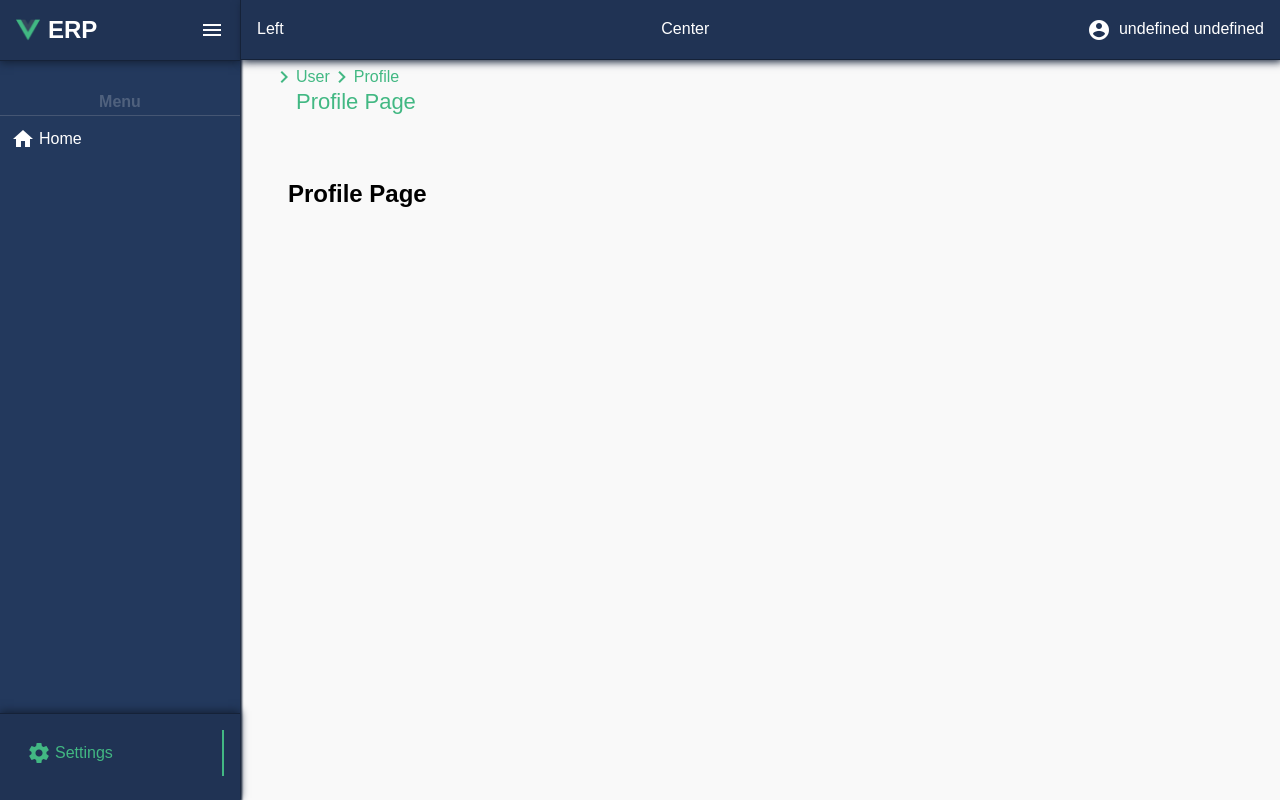
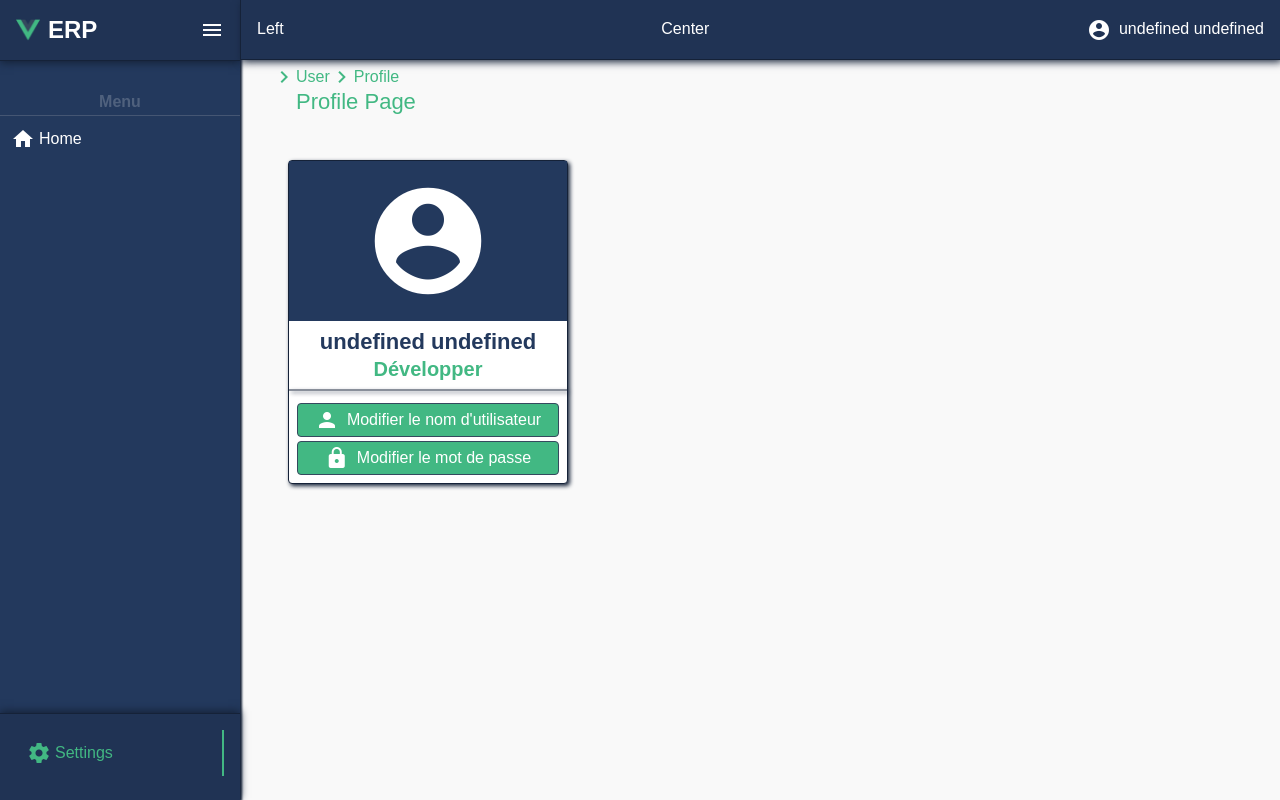
Before and after one commit to MMK-13/erp-front, a Vue app: page /profile in a window 1280 px wide. Built offline with nearby package versions, Linux system fonts and the light colour scheme; a web font is replaced by a local one.

Commit message:
Finalizing of user profile page and functions

```diff
--- /dev/null
+++ b/src/components/profile/UpdatePassword.vue
@@ -0,0 +1,100 @@
+<template>
+	<CardComponent>
+		<template #header>
+			Modifier le mot de passe
+		</template>
+		<template #body>
+			<InputField
+				name="new_password"
+				label="New password"
+				type="password"
+				placeholder="Veuillez saisir votre nouveau mot de passe"
+				v-model:value="new_password" />
+			<InputField
+				name="conf_password"
+				label="Confirm password"
+				type="password"
+				placeholder="Veuillez confirmer votre nouveau mot de passe"
+				v-model:value="conf_password" />
+			<InputField
+				name="password"
+				label="Current password"
+				type="password"
+				placeholder="Veuillez saisir votre mot de passe pour confirmer votre identité"
+				v-model:value="password" />
+		</template>
+		<template #footer>
+			<InputButton text="Enrégistrer" icon="save" classes="primary" @click="submit" />
+			<InputButton text="Annuler" icon="cancel" classes="primary" @click="cancel" />
+		</template>
+	</CardComponent>
+</template>
+
+<script>
+	import { mapGetters } from 'vuex'
+	import CardComponent from '@/components/forms/CardComponent'
+	import InputField from '@/components/forms/InputField'
+	import InputButton from '@/components/forms/InputButton'
+
+	export default {
+		name: 'UpdatePassword',
+		components: {
+			InputField,
+			InputButton,
+			CardComponent,
+		},
+		data() {
+			return {
+				password: '',
+				new_password: '',
+				conf_password: '',
+			}
+		},
+		methods: {
+			submit() {
+				if (!this.password || !this.new_password || !this.conf_password)
+					this.$emit('sent-message', {
+						type: 'warning',
+						text: 'Veuillez remplir tous les champs'
+					})
+				else if (this.new_password !== this.conf_password) {
+					this.$emit('sent-message', {
+						type: 'dangerous',
+						text: 'Votre nouveau mot de passe est différent du mot de passe de confirmation !'
+					})
+				} else {
+					fetch('http://erp.ru/user/change-password', {
+						method: 'POST',
+						body: JSON.stringify({
+							username: this.userData.username,
+							password: this.password,
+							new_password: this.new_password
+						})
+					}).then((response) => response.json())
+					.then((data) => {
+						if (data.verified) {
+							this.$emit('sent-message', {
+								type: 'done',
+								text: 'Le password a bien été modifié !'
+							})
+							this.cancel()
+						} else {
+							this.$emit('sent-message', {
+								type: 'dangerous',
+								text: 'Votre mot de passe est incorrect !'
+							})
+						}
+					})
+				}
+			},
+			cancel() {
+				this.$emit('sent-hide', {
+					show: false,
+				})
+			},
+		},
+		computed: {
+			...mapGetters(['userData']),
+		}
+	}
+</script>
--- /dev/null
+++ b/src/components/profile/UpdateUsername.vue
@@ -0,0 +1,97 @@
+<template>
+	<CardComponent>
+		<template #header>
+			Modifier le nom d'utilisateur
+		</template>
+		<template #body>
+			<InputField
+				name="username"
+				label="Username"
+				type="text"
+				placeholder="Veuillez saisir votre nouveau nom d'utilisateur"
+				v-model:value="username" />
+			<InputField
+				name="password"
+				label="Password"
+				type="password"
+				placeholder="Veuillez saisir votre mot de passe pour confirmer votre identité"
+				v-model:value="password" />
+		</template>
+		<template #footer>
+			<InputButton text="Enrégistrer" icon="save" classes="primary" @click="submit" />
+			<InputButton text="Annuler" icon="cancel" classes="primary" @click="cancel" />
+		</template>
+	</CardComponent>
+</template>
+
+<script>
+	import { mapGetters, mapActions } from 'vuex'
+	import CardComponent from '@/components/forms/CardComponent'
+	import InputField from '@/components/forms/InputField'
+	import InputButton from '@/components/forms/InputButton'
+
+	export default {
+		name: 'UpdateUsername',
+		components: {
+			InputField,
+			InputButton,
+			CardComponent,
+		},
+		data() {
+			return {
+				username: '',
+				password: '',
+			}
+		},
+		methods: {
+			...mapActions(['setUsername']),
+			submit() {
+				if (!this.username || !this.password) {
+					this.$emit('sent-message', {
+						type: 'warning',
+						text: 'Veuillez remplir tous les champs'
+					})
+					return false
+				}
+				fetch('http://erp.ru/user/change-username', {
+					method: 'POST',
+					body: JSON.stringify({
+						username: this.userData.username,
+						password: this.password,
+						new_username: this.username,
+					})
+				}).then((response) => response.json())
+				.then((data) => {
+					if (data.verified) {
+						this.$emit('sent-message', {
+							type: 'done',
+							text: 'Le username a bien été modifié !'
+						})
+						this.setUsername(this.username)
+						this.cancel()
+					} else {
+						this.$emit('sent-message', {
+							type: 'dangerous',
+							text: 'Votre mot de passe est incorrect !'
+						})
+					}
+				})
+				.catch((error) => {
+					this.$emit('sent-message', {
+						type: 'dangerous',
+						text: 'Impossible de se connecter !'
+					})
+					console.log(error)
+				})
+			},
+			cancel() {
+				this.$emit('sent-hide', {
+					show: false,
+				})
+			},
+		},
+		computed: {
+			...mapGetters(['userData']),
+		}
+	}
+</script>
--- /dev/null
+++ b/src/components/profile/UserCardInfo.vue
@@ -0,0 +1,107 @@
+<template>
+	<div class="card">
+		<div class="card__image">
+			<i class="material-icons">account_circle</i>
+		</div>
+		<div class="card__info">
+			<div class="card__info-fullname">
+				{{ fullname }}
+			</div>
+			<div class="card__info-jobs">
+				Développer
+			</div>
+		</div>
+		<div class="divider"></div>
+		<div class="card__action">
+			<InputButton text="Modifier le nom d'utilisateur" icon="person" classes="primary block" @click="updateUsername" />
+			<InputButton text="Modifier le mot de passe" icon="lock" classes="primary block" @click="updatePassword" />
+		</div>
+	</div>
+</template>
+
+<script>
+	import { mapGetters } from 'vuex'
+	import InputButton from '@/components/forms/InputButton'
+
+	export default {
+		name: 'UserCardInfo',
+		components: {
+			InputButton,
+		},
+		computed: {
+			...mapGetters(['userData']),
+			fullname() {
+				return this.userData.firstname + ' ' + this.userData.lastname
+			},
+		},
+		methods: {
+			updateUsername() {
+				this.$emit('sent-update-username', {
+					show: true,
+				})
+			},
+			updatePassword() {
+				this.$emit('sent-update-password', {
+					show: true,
+				})
+			},
+		},
+	}
+</script>
+
+<style scoped>
+	.card {
+		flex-direction: column;
+		align-items: center;
+		gap: 16px;
+		border: 1px solid #152238;
+		border-radius: 4px;
+		background-color: #FFF;
+		box-shadow: 2px 2px 4px #152238;
+		height: fit-content;
+	}
+	.card__image {
+		display: flex;
+		align-items: center;
+		justify-content: center;
+		width: 100%;
+		height: 160px;
+		background-color: #23395D;
+	}
+	.card__image i {
+		font-size: 128px;
+		color: #FFF;
+	}
+	.card__info {
+		display: flex;
+		flex-direction: column;
+		gap: 4px;
+		padding: 8px 16px;
+	}
+	.card__info-fullname {
+		text-align: center;
+		font-size: 22px;
+		font-weight: 600;
+		color: #23395D;
+	}
+	.card__info-jobs {
+		text-align: center;
+		font-size: 20px;
+		font-weight: 600;
+		color: #42B883;
+	}
+	.divider {
+		border-bottom: 2px solid #152238;
+		opacity: .5;
+		box-shadow: 2px 2px 4px #152238;
+		margin-bottom: 4px;
+	}
+	.card__action {
+		display: flex;
+		flex-direction: column;
+		justify-content: space-around;
+		align-items: center;
+		gap: 4px;
+		padding: 8px;
+	}
+</style>
--- a/src/views/ProfileView.vue
+++ b/src/views/ProfileView.vue
@@ -1,20 +1,88 @@
 <template>
 	<LayoutContainer address="User/Profile" title="Profile Page">
-		<h2>Profile Page</h2>
+		<div class="profile-container">
+			<UserCardInfo
+				@sent-update-username="setUpdateUsername"
+				@sent-update-password="setUpdatePassword" />
+			<SlideUp>
+				<UpdateUsername
+					v-if="showUpdateUsername"
+					@sent-hide="setUpdateUsername"
+					@sent-message="setAlertMessage"
+					class="change" key="0" />
+			</SlideUp>
+			<SlideUp>
+				<UpdatePassword
+					v-if="showUpdatePassword"
+					@sent-hide="setUpdatePassword"
+					@sent-message="setAlertMessage"
+					class="change" key="1" />
+			</SlideUp>
+		</div>
+		<AlertInfo :type="alert.type" :text="alert.text" v-model:show="alert.show" />
 	</LayoutContainer>
 </template>
 
 <script>
 	import LayoutContainer from '@/components/LayoutContainer'
+	import SlideUp from '@/components/transitions/SlideUp'
+	import UserCardInfo from '@/components/profile/UserCardInfo'
+	import UpdatePassword from '@/components/profile/UpdatePassword'
+	import UpdateUsername from '@/components/profile/UpdateUsername'
+	import AlertInfo from '@/components/forms/AlertInfo'
 
 	export default {
 		name: 'ProfileView',
 		components: {
 			LayoutContainer,
+			SlideUp,
+			UserCardInfo,
+			UpdatePassword,
+			UpdateUsername,
+			AlertInfo,
+		},
+		data() {
+			return {
+				alert: {
+					show: false,
+					text: '',
+					type: '',
+				},
+				showUpdateUsername: false,
+				showUpdatePassword: false,
+			}
+		},
+		methods: {
+			setAlertMessage(payload) {
+				this.alert = {
+					show: true,
+					type: payload.type,
+					text: payload.text
+				}
+			},
+			setUpdateUsername(payload) {
+				this.showUpdatePassword = false
+				setTimeout(() => {
+					this.showUpdateUsername = payload.show
+				}, 300)
+			},
+			setUpdatePassword(payload) {
+				this.showUpdateUsername = false
+				setTimeout(() => {
+					this.showUpdatePassword = payload.show
+				}, 300)
+			},
 		},
 	}
 </script>
 
 <style scoped>
-
+	.change {
+		grid-column-start: 2;
+	}
+	.profile-container {
+		display: grid;
+		grid-template-columns: 280px 1fr;
+		grid-gap: 32px;
+	}
 </style>
```
